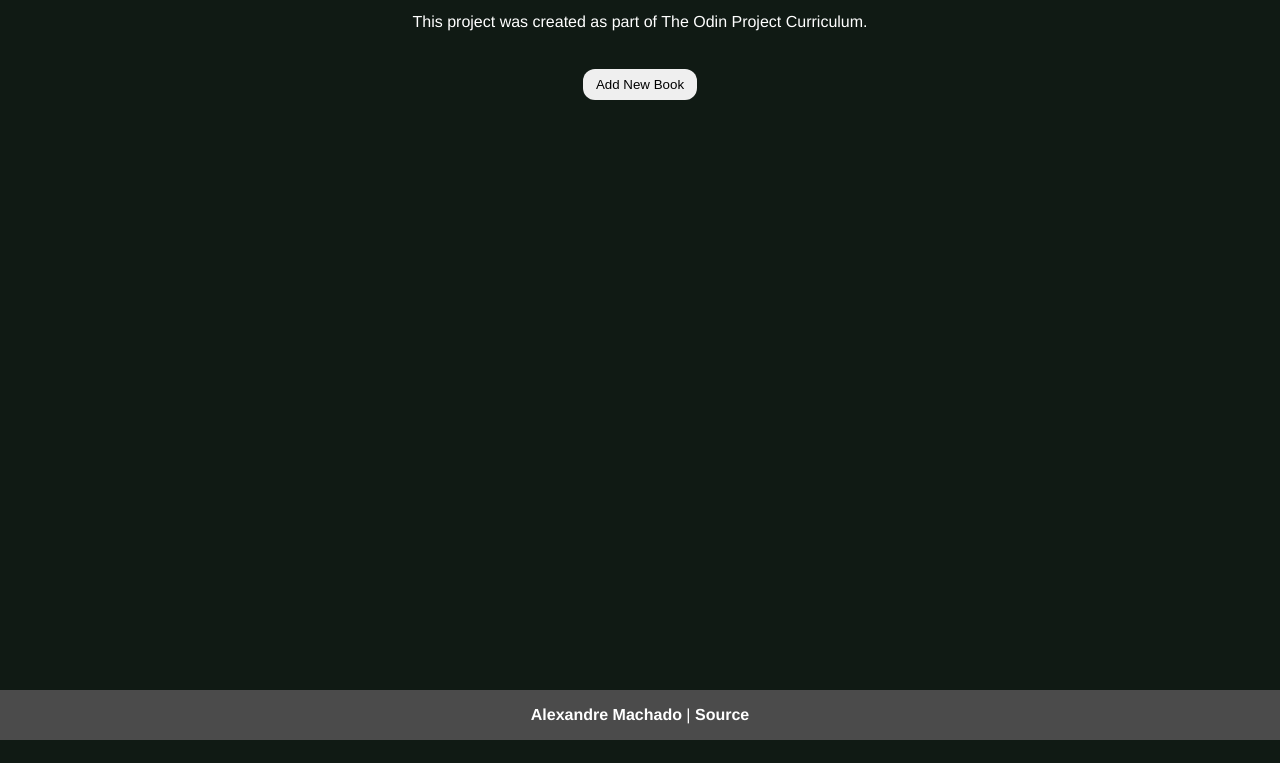
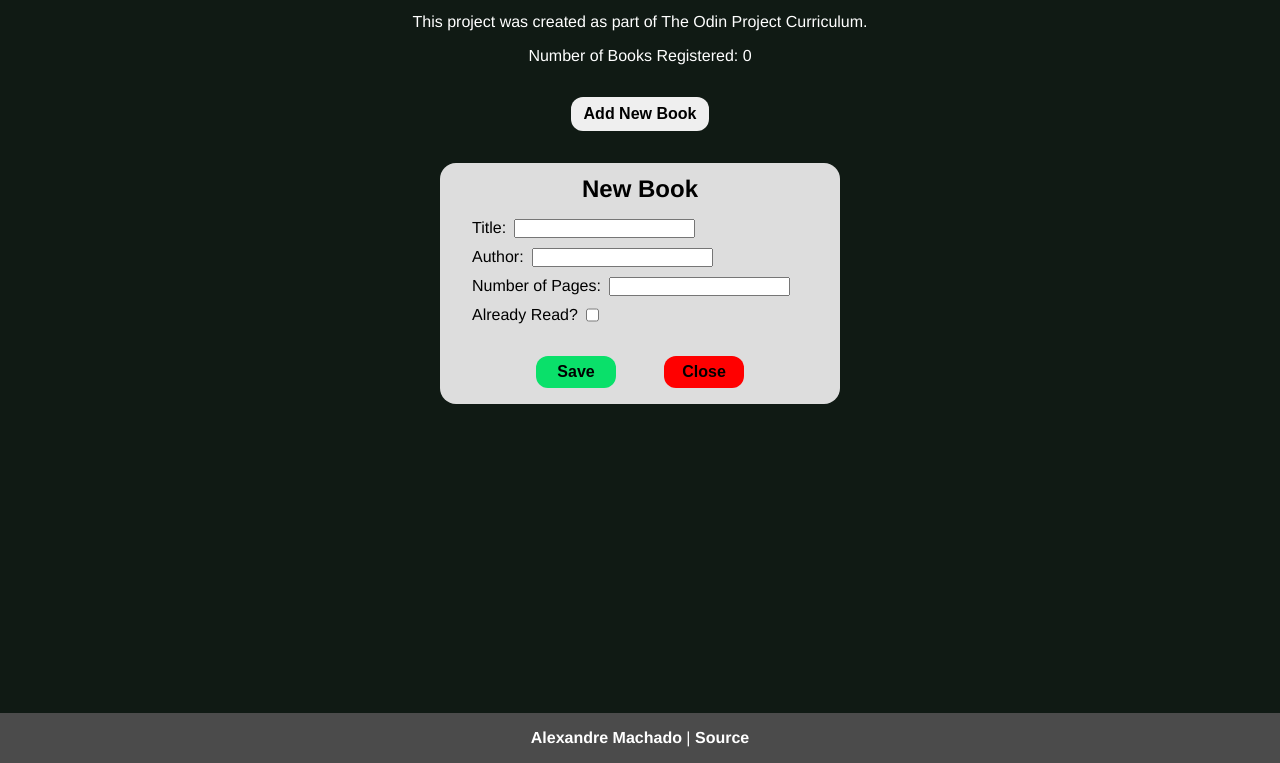
Before and after one commit to AleMachado7/TOP-Library, a plain HTML site: page index.html in a window 1280 px wide. Shown: the part 60-823 px from the top of the page. Before the commit the page ends 800 px from the top, so only its background shows below. Drawn offline with Linux system fonts and the light colour scheme.

Commit message:
Added form to register new books, added form initial styling

```diff
--- a/index.html
+++ b/index.html
@@ -12,13 +12,39 @@
     <header>
         <h1>TOP Library</h1>
         <p>This project was created as part of The Odin Project Curriculum.</p>
+        <p>Number of Books Registered: <span id="num-of-books">0</span></p>
     </header>
     <main>
         <div class="input-controls">
             <button>Add New Book</button>
         </div>
+        <div class="form-container">
+            <h3>New Book</h3>
+            <form>
+                <div class="form-data">
+                    <label for="title">Title:</label>
+                    <input type="text" id="title" name="title">
+                </div>
+                <div class="form-data">
+                    <label for="author">Author:</label>
+                    <input type="text" id="author" name="author">
+                </div>
+                <div class="form-data">
+                    <label for="pages">Number of Pages:</label>
+                    <input type="number" id="pages" name="pages">
+                </div>
+                <div class="form-data">
+                    <label for="read">Already Read?</label>
+                    <input type="checkbox" id="read" name="read">
+                </div>
+            </form>
+            <div class="form-buttons">
+                <button id="confirm">Save</button>
+                <button id="cancel">Close</button>
+            </div>
+
+        </div>
         <div class="books-grid">
-
         </div>
     </main>
     <footer>
--- a/script.js
+++ b/script.js
@@ -1,5 +1,8 @@
 const myLibrary = [];
 const bookGrid = document.querySelector(".books-grid");
+let numberOfBooks = document.querySelector("#num-of-books");
+numberOfBooks.textContent = myLibrary.length;
+
 
 function Book(name, author, numberOfPages, readStatus) {
     this.name = name;
@@ -9,7 +12,8 @@ function Book(name, author, numberOfPages, readStatus) {
 }
 
 function addBookToLibrary(name, author, numberOfPages, readStatus) {
-    return myLibrary.push(new Book(name, author, numberOfPages, readStatus));
+    myLibrary.push(new Book(name, author, numberOfPages, readStatus));
+    numberOfBooks.textContent = myLibrary.length;
 }
 
 function displayBook() {
--- a/style.css
+++ b/style.css
@@ -39,15 +39,76 @@ main {
     gap: 1rem;
 }
 
-main button {
+.input-controls button {
     padding: 0.5rem 0.8rem;
     border-radius: 12px;
     border: none;
+    cursor: pointer;
     margin-bottom: 1rem;
+    font-weight: 600;
+    font-size: 1rem;
 }
 
-main button:hover {
+.input-controls button:hover {
     box-shadow: #0ae06a 0px 0px 20px;
+}
+
+.form-container {
+    display: flex;
+    flex-direction: column;
+    align-items: center;
+    background: #dddddd;
+    border-radius: 16px;
+    color: #000000;
+}
+
+.form-container h3 {
+    margin-top: 12px;
+    font-size: 1.5rem;
+}
+
+form {
+    display: flex;
+    flex-direction: column;
+    gap: 10px;
+    width: 400px;
+    padding: 1rem 2rem;
+}
+
+.form-data {
+    display: flex;
+    gap: 8px;
+}
+
+.form-buttons {
+    display: flex;
+    gap: 3rem;
+    padding: 1rem;
+}
+
+.form-buttons button {
+    font-weight: 600;
+    font-size: 1rem;
+    width: 5rem;
+    height: 2rem;
+    border-radius: 12px;
+    border-style: none;
+}
+
+#confirm {
+    background-color: #0ae06a;
+}
+
+#confirm:hover {
+    box-shadow: #0ae06a 0px 0px 20px;
+}
+
+#cancel {
+    background-color: #ff0000;
+}
+
+#cancel:hover {
+    box-shadow: #ff0000 0px 0px 20px;
 }
 
 .books-grid {
```
